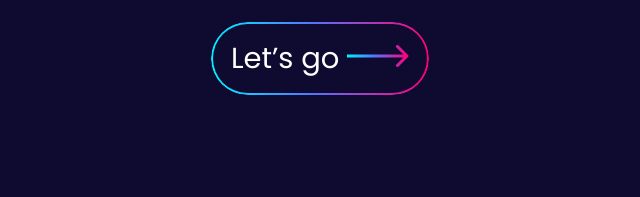
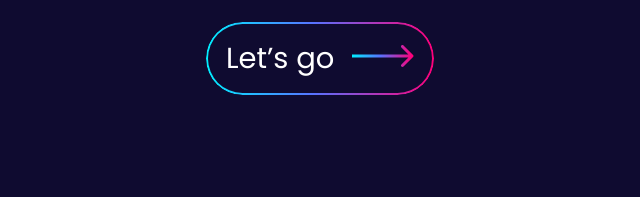
Before and after one commit to pxovelaa/Giorgi-Pkhovelishvili, a plain HTML site: page index.html in a window 1280 px wide. Shown: the part 665-862 px from the top of the page, 330-970 px from the left. Drawn offline with Linux system fonts and the light colour scheme; files whose address does not match are found by name.

Commit message:
commited

```diff
--- a/css/style.css
+++ b/css/style.css
@@ -169,6 +169,10 @@ a:hover {
     mask-composite: exclude;
 }
 
+.arrow {
+    margin-left: 10px;
+}
+
 .vector {
     margin-top: 100px;
 }
--- a/index.html
+++ b/index.html
@@ -39,7 +39,7 @@
             <h2 class="colored">MARKETING TEAM</h2>
             <p>Lorem ipsum dolor sit amet, consectetur adipiscing elit. <br> Maecenas purus odio tempor rutrum
                 condimentum viverra <br> ornare. Gravida tellus ut venenatis.</p>
-            <a href="#" class="grad"> <span>Let’s go </span> <img src="./images/Arrow 3.svg" alt="Arrow"></a> <br>
+            <a href="#" class="grad"> <span>Let’s go </span> <img src="./images/Arrow 3.svg" alt="Arrow" class="arrow"></a> <br>
             <a href="#" class="vector"> <img src="./images/Vector 438.svg" alt="Vector" class="vector"></a>
         </div>
     </section>
```
